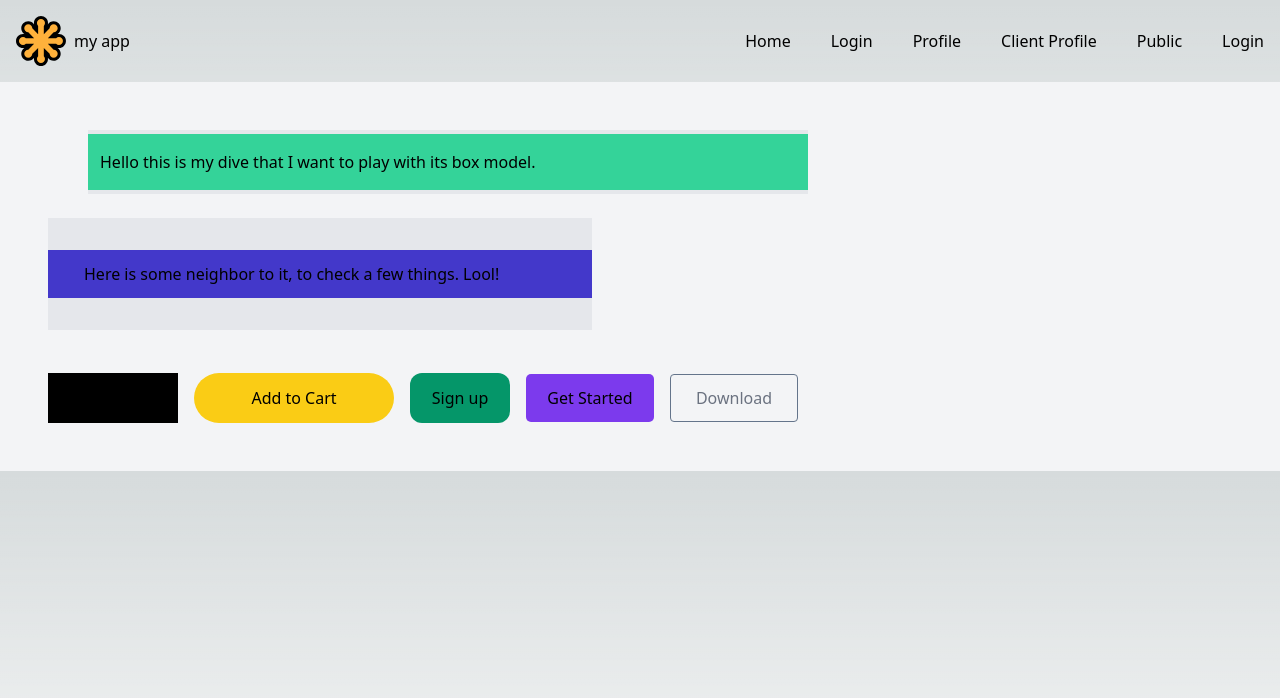
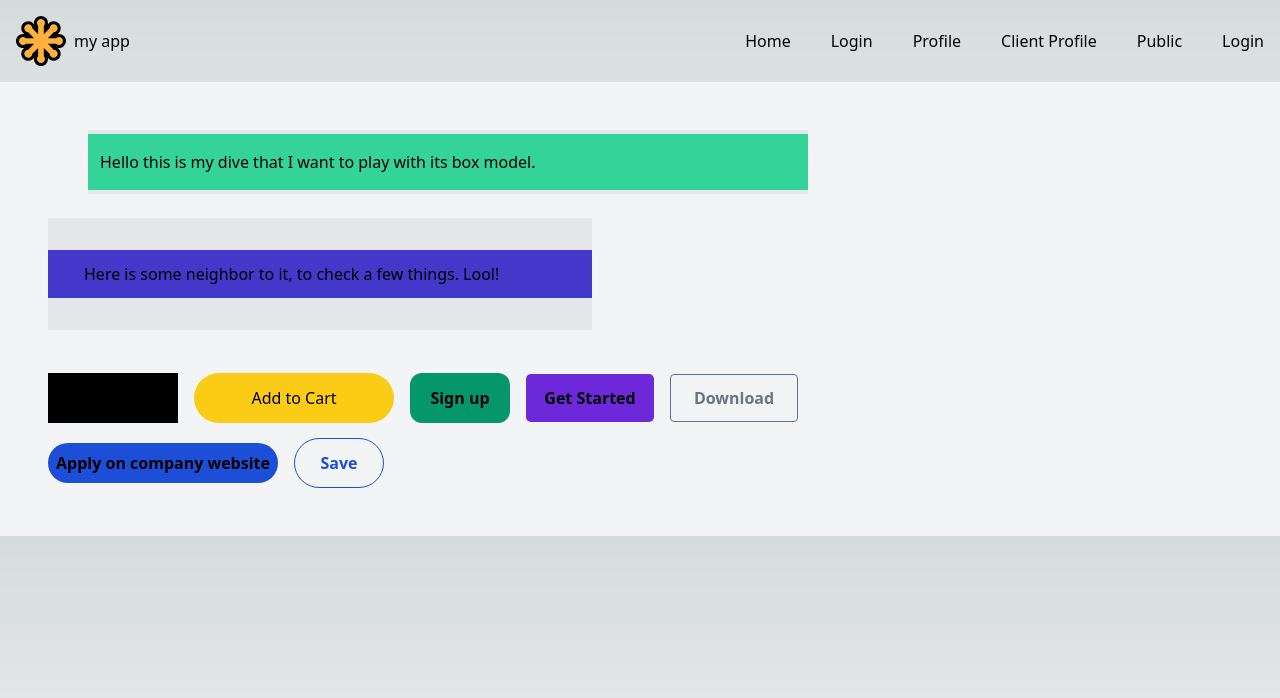
Before and after one commit to Delaunay-I/Webthing, a Next.js app: page /public in a window 1280 px wide. Shown: the top 698 px of the page. Built offline with nearby package versions, Linux system fonts and the light colour scheme; no server answers.

Commit message:
Practicing styles on buttons

```diff
--- a/app/public/page.jsx
+++ b/app/public/page.jsx
@@ -2,11 +2,34 @@ const Public = () => {
   return <section className="bg-gray-100 p-12">
     <div className="mb-6 bg-emerald-400 w-[45em] mx-10 border-y-4 px-3 py-4">Hello this is my dive that I want to play with its box model.</div>
     <div className="bg-indigo-700 w-[34em] border-y-[32px] mt-1 px-9 py-3 mb-8">Here is some neighbor to it, to check a few things. Lool!</div>
-    <button className="bg-black w-[130px] h-[50px]">Request Now</button>
-    <button className="bg-yellow-400 text-black mx-4 w-[200px] h-[50px] rounded-full">Add to Cart</button>
-    <button className="w-[100px] h-[50px] bg-emerald-600 rounded-xl">Sign up</button>
-    <button className="bg-violet-600 w-[8rem] h-[3rem] mx-4 rounded-[5px]">Get Started</button>
-    <button className="text-gray-500 w-[8rem] h-[3rem] border border-slate-500 rounded mt-3">Download</button>
+
+
+    <button className="bg-black w-[130px] h-[50px]
+      hover:opacity-80 transition
+    ">Request Now</button>
+    <button className="bg-yellow-400 text-black mx-4 w-[200px] h-[50px] rounded-full
+      hover:bg-yellow-500 transition
+    ">Add to Cart</button>
+    <button className="w-[100px] h-[50px] font-bold bg-emerald-600 rounded-xl
+      hover:shadow-lg transition
+    ">Sign up</button>
+    <button className="bg-violet-700 w-[8rem] h-[3rem] mx-4 rounded-[5px]
+      hover:opacity-80 transition font-semibold
+    ">Get Started</button>
+    <button className="text-gray-500 w-[8rem] h-[3rem] border border-slate-500 rounded mt-3
+      hover:bg-gray-500 hover:text-white transition font-semibold
+    ">Download</button>
+    <br/>
+    <button className="bg-blue-700 w-[230px] h-[40px] mt-5 rounded-full font-semibold
+      hover:bg-blue-900 transition
+    ">
+      Apply on company website
+    </button>
+    <button className="w-[90px] h-[50px] border border-blue-700 text-blue-700 font-bold mx-4
+      rounded-full hover:border-2 hover:bg-blue-100 transition
+    ">
+      Save
+    </button>
   </section>
 };
 
```
